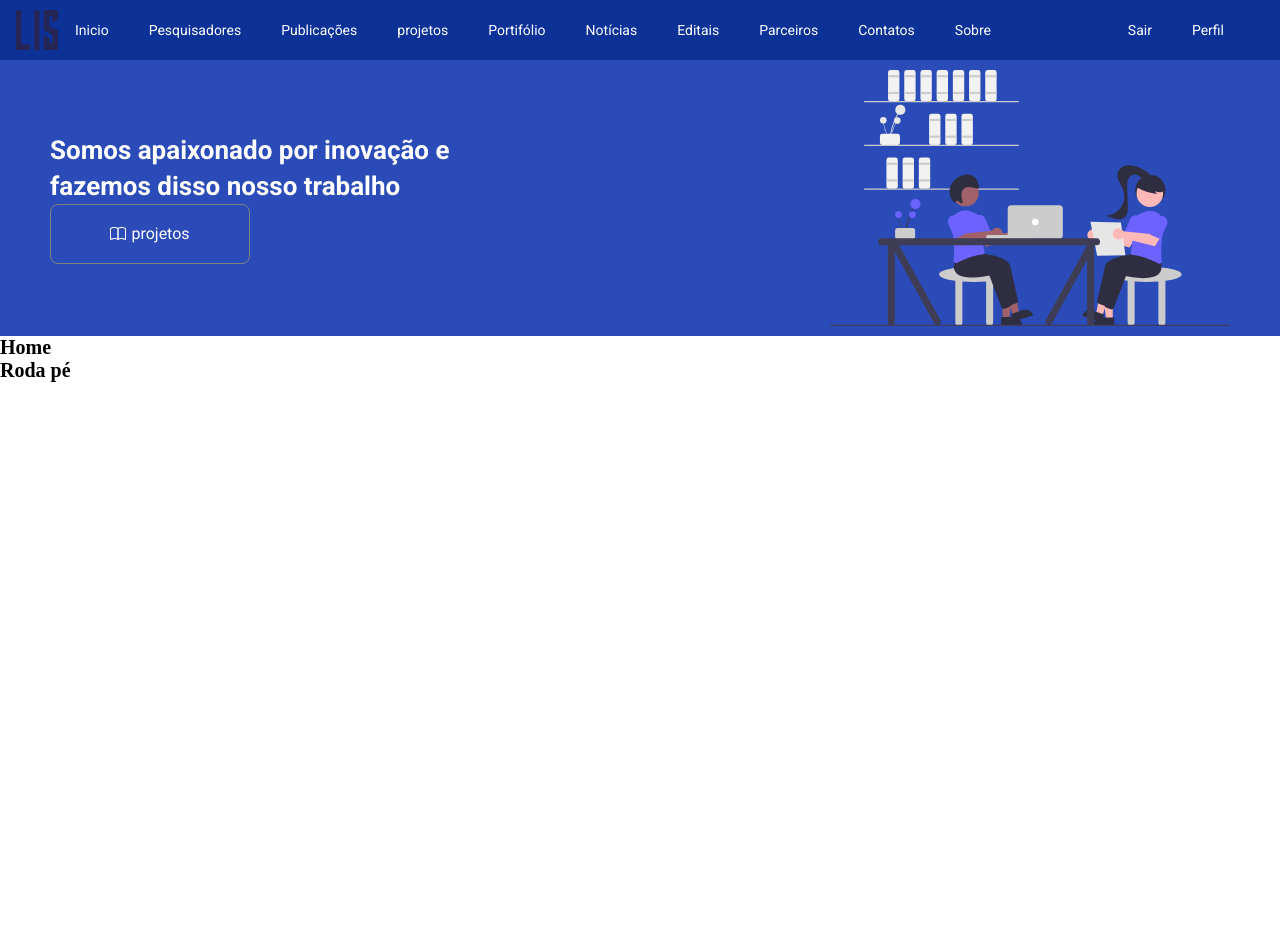
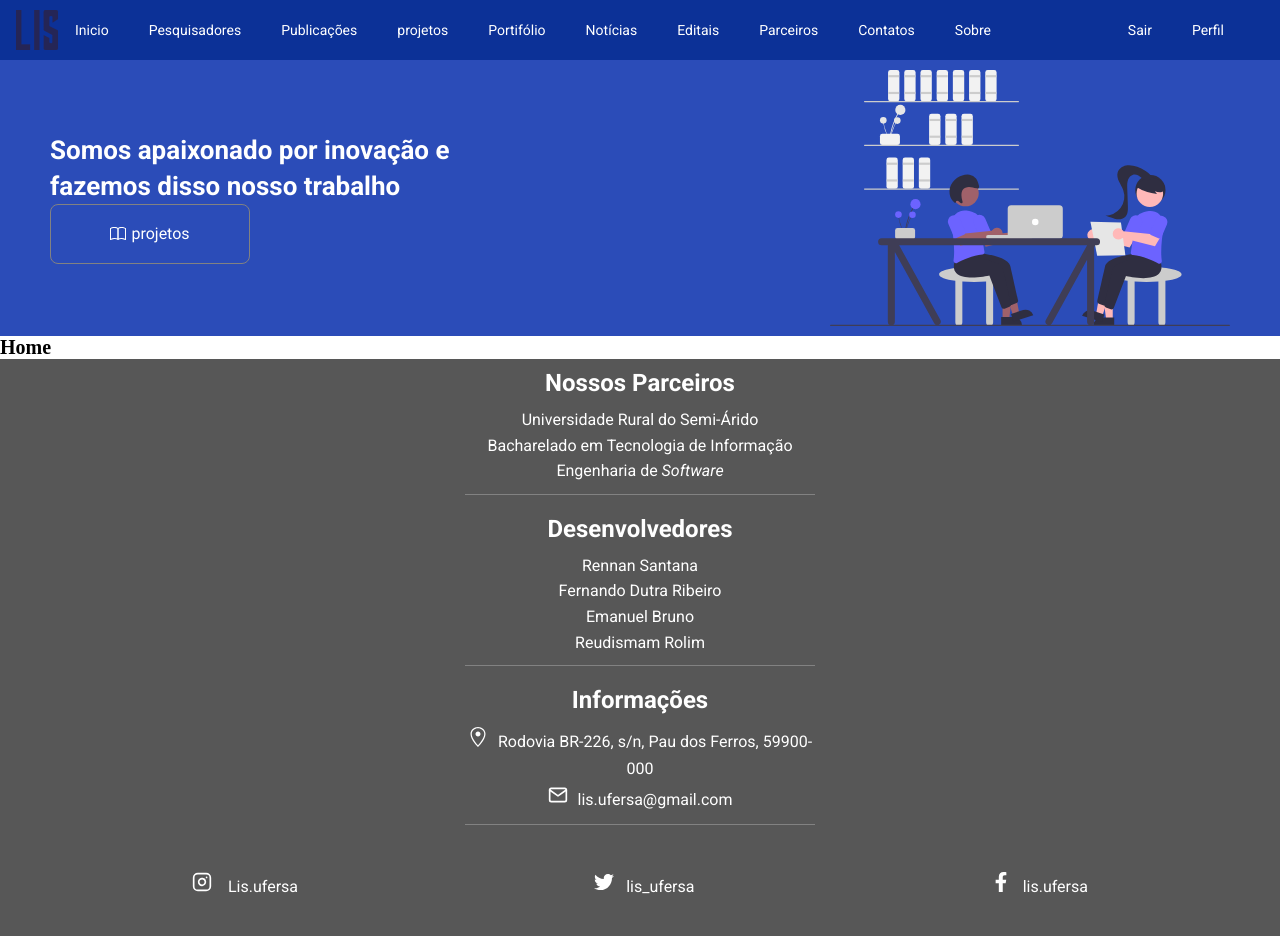
Before and after one commit to Allysonfreitas210695/project-LIS, a React (Create React App) app: page / in a window 1280 px wide. Shown: the top 936 px of the page. Before the commit the page ends 800 px from the top, so only its background shows below. Built offline with nearby package versions, Linux system fonts and the light colour scheme.

Commit message:
Adicionador Roda pé

```diff
--- /dev/null
+++ b/src/components/Footer/container/index.tsx
@@ -0,0 +1,15 @@
+import React from 'react';
+import styled from 'styled-components';
+import FooterContent from '../content'
+
+const FooterContainer = styled.footer`
+    background-color: var(--color-fundo);
+`
+
+export default function Footer(){
+    return(
+     <FooterContainer>
+         <FooterContent />
+     </FooterContainer>
+    );
+}
--- /dev/null
+++ b/src/components/Footer/content/index.tsx
@@ -0,0 +1,162 @@
+import React from 'react';
+import styled from 'styled-components';
+import { FiInstagram, FiMail} from 'react-icons/fi';
+import { FaTwitter, FaFacebookF } from 'react-icons/fa';
+import { GoLocation } from 'react-icons/go';
+
+
+const FooterData = styled.div`
+    width: 100%;
+    margin-bottom: 10px;
+    heigth: 160px;
+    text-align: center;
+    color: var(--color-white);
+    padding: 10px 0px;
+    font-family: 'Roboto', sans-serif;
+
+`
+
+const Content = styled.section`
+    display: flex;
+    flex-direction: column;
+    align-items: center;
+    ${FooterData}{
+        border-bottom: 1px solid var(--color-grey);
+    }
+`
+
+const Infor = styled.div`
+
+`
+
+const Title = styled.h1`
+    font-size: 2.4rem;
+    margin-bottom: 10px;
+`
+const Lista = styled.ul`
+    list-style: none;
+    font-size: 1.6rem;
+    width: 350px;
+
+    li{
+        line-height: 1.6;
+    }
+`
+
+const SocialNetWorks = styled.ul`
+    list-style: none;
+    width: 70%;
+    display: flex;
+    justify-content: space-between;
+    height: 100px;
+    align-items: center;
+`
+
+const Links = styled.a`
+   text-decoration: none;
+   color: var(--color-white);
+   font-size: 1.6rem;
+   margin-left: 2px;
+   font-family: 'Roboto', sans-serif;
+
+   :hover{
+       color: var(--color-grey);
+   }
+`
+
+const Icon = styled.span`
+    font-size: 2.0rem;
+    color: var(--color-white);
+    margin-right: 10px;
+`
+
+const Email = styled.a`
+    color: var(--color-white);
+    text-decoration: none;
+
+    :hover{
+        color: var(--color-grey);
+    }
+`
+
+const Direitos = styled.p`
+    color: var(--color-white);
+    font-size: 1.6rem;
+    height: 50px;
+    font-family: 'Roboto', sans-serif;
+`
+
+export default function FooterContent(){
+    return(
+        <Content>
+            <Infor>
+                <FooterData>
+                     <Title>
+                        Nossos Parceiros
+                     </Title>
+                        <Lista>
+                            <li>Universidade Rural do Semi-Árido</li>
+                            <li>Bacharelado em Tecnologia de Informação</li>
+                            <li>Engenharia de <i>Software</i></li>
+                        </Lista>
+                </FooterData>
+                <FooterData>
+                     <Title>
+                         Desenvolvedores
+                     </Title>
+                        <Lista>
+                                <li>Rennan Santana</li>
+                                <li>Fernando Dutra Ribeiro</li>
+                                <li>Emanuel  Bruno</li>
+                                <li>Reudismam Rolim</li>
+                        </Lista>
+                </FooterData>
+                <FooterData>
+                     <Title>
+                         Informações
+                     </Title>
+                        <Lista>
+                           <li>
+                               <Icon>
+                                   <GoLocation/>
+                               </Icon>
+                                Rodovia BR-226, s/n, Pau dos Ferros, 59900-000
+                           </li>
+                           <li>
+                               <Icon>
+                                   <FiMail/>
+                               </Icon>
+                               <Email href="mailto:lis.ufersa@gmail.com">
+                                   lis.ufersa@gmail.com
+                               </Email>
+                           </li>
+                        </Lista>
+                </FooterData>
+            </Infor>
+            <SocialNetWorks>
+                <li>
+                    <Icon>
+                      <FiInstagram/>
+                    </Icon>
+                      <Links href="https://www.instagram.com/lis.ufersa"> Lis.ufersa</Links>
+                </li>
+                <li>
+                   <Icon>
+                       <FaTwitter/>
+                   </Icon>
+                   <Links href="https://www.twitter.com/lis_ufersa">lis_ufersa</Links>
+                </li>
+                <li>
+                   <Icon>
+                       <FaFacebookF/>
+                   </Icon>
+                     <Links href="https://www.facebook.com/lis.ufersa">lis.ufersa</Links>
+                </li>
+            </SocialNetWorks>
+
+            <Direitos>
+                @todos os direitos reservados
+            </Direitos>
+        </Content>
+    )
+}
--- a/src/components/Footer/index.tsx
+++ /dev/null
@@ -1,8 +0,0 @@
-import React from 'react';
-
-
-export default function Footer(){
-    return(
-     <h1>Roda pé</h1>
-    );
-}
--- a/src/components/Header/Container/index.tsx
+++ b/src/components/Header/Container/index.tsx
@@ -1,7 +1,7 @@
 import React from 'react';
 import styled from 'styled-components';
 import TopBar from '../TopBar';
-import Banner, {BannerProps} from '../Banner';
+import Banner, {BannerProps}  from '../Banner';
 
 const HeaderMain = styled.header`
 background-color: var( --color-primary);
--- a/src/pages/pageTemplate/index.tsx
+++ b/src/pages/pageTemplate/index.tsx
@@ -1,6 +1,6 @@
 import React from 'react';
 import Header from '../../components/Header/Container';
-import Footer from '../../components/Footer';
+import Footer from '../../components/Footer/container';
 import {BannerProps} from '../../components/Header/Banner'
 
 const PageTemplate: React.FC<BannerProps> = (props) => {
--- a/src/setting/global.css
+++ b/src/setting/global.css
@@ -9,7 +9,7 @@
 
     --color-white: #FFFFFF;
     --color-grey: #828282;
-
+    --color-fundo: #575757 ;
     --font-big: 26px;
     --font-average: 16px;
     --font-small: 14px;
```
Also changed, not shown: src/components/Footer/container/style.css (added).
